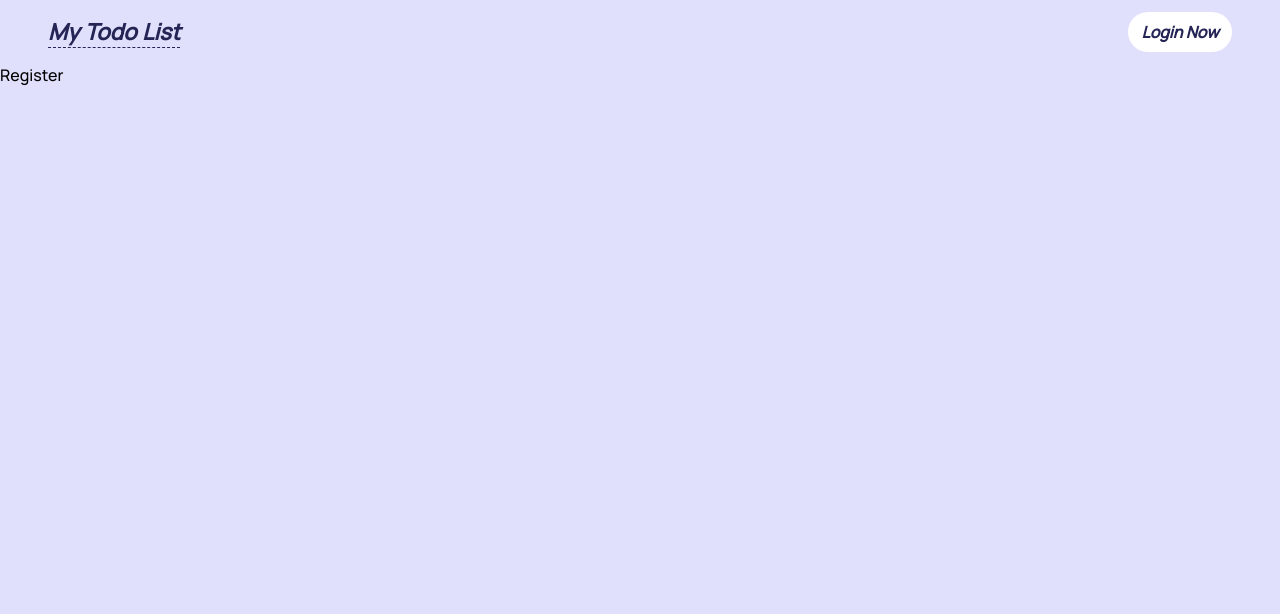
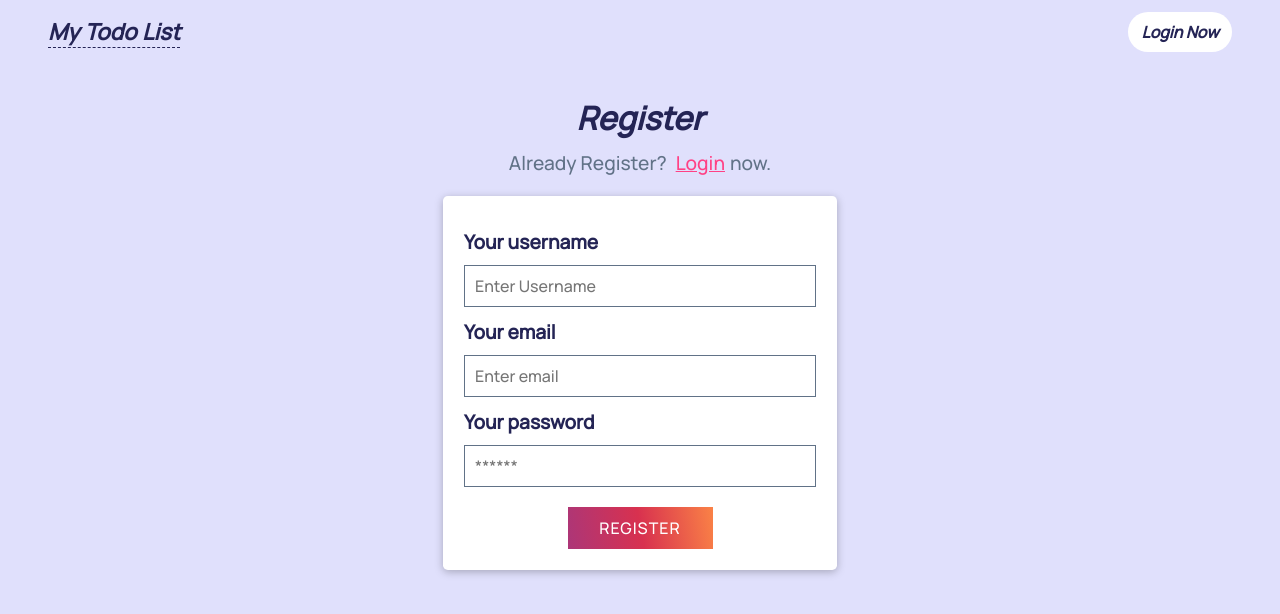
Before and after one commit to ritagujar/todo-list, a React (Create React App) app: page /register in a window 1280 px wide. Shown: the top 614 px of the page. Built offline with nearby package versions, Linux system fonts and the light colour scheme.

Commit message:
Added Registration page

```diff
--- a/src/components/Login/styles.js
+++ b/src/components/Login/styles.js
@@ -6,6 +6,7 @@ export const LoginContainer = styled.div`
   align-items: center;
   flex-direction: column;
   margin-top: 2rem;
+  overflow: hidden;
 `;
 export const StyleText = styled.h1`
   margin-bottom: 10px;
@@ -28,11 +29,11 @@ export const Card = styled.div`
   flex-direction: column;
   background: white;
   box-shadow: 0 2px 8px rgba(0, 0, 0, 0.26);
-  padding: 2rem 2rem;
+  padding: 1.3rem 1.3rem;
   margin-bottom: 20px;
   color: #07081c;
   input {
-    height: 46px;
+    height: 42px;
     width: 22rem;
     border: 1px solid #617287;
     padding-left: 10px;
@@ -57,7 +58,7 @@ export const Button = styled.button`
   margin: 0 auto;
   margin-top: 20px;
   width: 145px;
-  height: 43px;
+  height: 42px;
   border: none;
   color: #ffffff;
   background-image: linear-gradient(80deg, #ac3678, #d8314f, #fa8246);
--- a/src/components/Register/Register.js
+++ b/src/components/Register/Register.js
@@ -1,7 +1,34 @@
 import React from "react";
+import {
+  LoginContainer,
+  StyleText,
+  Text,
+  Card,
+  TextField,
+  Button,
+  LoginLink,
+} from "../Login/styles";
 
 const Register = () => {
-  return <div>Register</div>;
+  return (
+    <LoginContainer>
+      <StyleText>Register</StyleText>
+      <Text>
+        Already Register? <LoginLink to="/">Login</LoginLink>
+        now.
+      </Text>
+      <Card>
+        <TextField>Your username</TextField>
+        <input type="text" htmlFor="" placeholder="Enter Username"></input>
+        <TextField>Your email</TextField>
+        <input type="text" htmlFor="" placeholder="Enter email"></input>
+
+        <TextField>Your password</TextField>
+        <input type="password" htmlFor="" placeholder="******"></input>
+        <Button type="submit">Register</Button>
+      </Card>
+    </LoginContainer>
+  );
 };
 
 export default Register;
```
